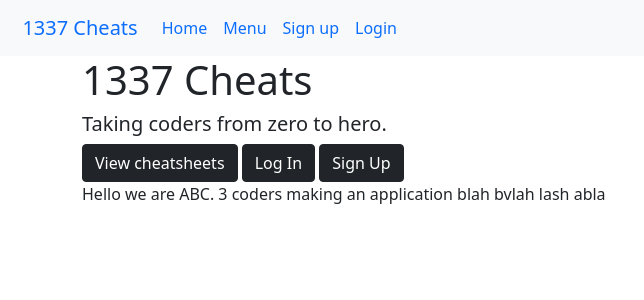
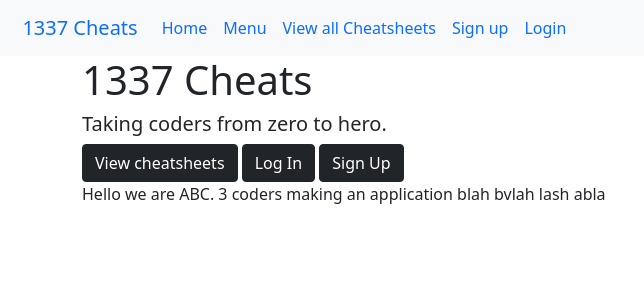
Before and after one commit to allenaxie/1337-cheats, a Django app: page / in a window 1280 px wide. Shown: the top 300 px of the page, without its empty margins (0-644 px from the left). Run offline with Django 3.2, Linux system fonts and the light colour scheme.

Commit message:
Add cheatsheets index page

```diff
--- a/cheats/main_app/templates/base.html
+++ b/cheats/main_app/templates/base.html
@@ -21,10 +21,11 @@
             <ul class="navbar-nav">
                 <li class="nav-item"><a class="nav-link" href="{% url 'home' %}">Home</a></li>
                 <li class="nav-item"><a class="nav-link" href="{% url 'home' %}">Menu</a></li>
+                <li class="nav-item"><a class="nav-link" href="{% url 'cheatsheets_index' %}">View all Cheatsheets</a></li>
                 {% if user.is_authenticated %}
                 <li class="nav-item"><a class="nav-link" href="{% url 'logout' %}">Log Out</a></li>
                 {% else %}
-                <li class="nav-item"><a class="nav-link" href="">Sign up</a></li>
+                <li class="nav-item"><a class="nav-link" href="{% url 'signup' %}">Sign up</a></li>
                 <li class="nav-item"><a class="nav-link" href="{% url 'login' %}">Login</a></li>
                 {% endif %}
             </ul>
--- a/cheats/main_app/urls.py
+++ b/cheats/main_app/urls.py
@@ -5,4 +5,5 @@ urlpatterns = [
     path('', views.home, name='home'),
     path('accounts/sign_up/', views.signup, name='signup'),
     path('menu/', views.menu, name='menu'),
+    path('cheatsheets/', views.cheatsheets_index, name='cheatsheets_index'),
 ]
--- a/cheats/main_app/views.py
+++ b/cheats/main_app/views.py
@@ -2,10 +2,14 @@ from django.shortcuts import render, redirect
 from django.http import HttpResponse
 from django.contrib.auth import login
 from django.contrib.auth.forms import UserCreationForm
+from .models import Cheatsheet
 
 # Create your views here.
+
+
 def home(request):
     return render(request, 'home.html')
+
 
 def signup(request):
     error_message = ''
@@ -26,5 +30,11 @@ def signup(request):
     context = {'form': form, 'error_message': error_message}
     return render(request, 'registration/sign_up.html', context)
 
+
 def menu(request):
     return render(request, 'menu.html')
+
+
+def cheatsheets_index(request):
+    cheatsheets = Cheatsheet.objects.all()
+    return render(request, 'cheatsheets/index.html', {'cheatsheets': cheatsheets})
```
Also changed, not shown: cheats/main_app/templates/cheatsheets/index.html (added, +17 -0 lines).
